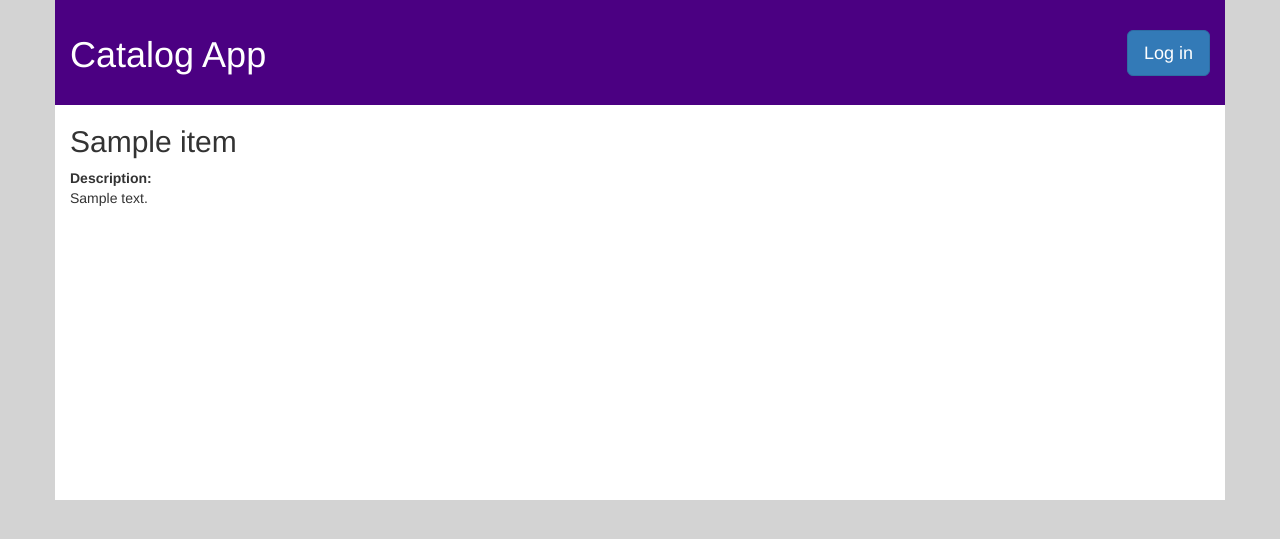
After one commit to msurmenok/Sport-Item-Catalog, a Flask app: a page that uses templates/item.html in a window 1280 px wide. The commit adds this page. Shown: the top 539 px of the page. Run offline with Flask 2, Linux system fonts and the light colour scheme; tables that the repository leaves empty hold one stand-in row (values such as "Sample post"); some libraries are stand-ins or nearby versions.

Commit message:
added page for individual items

```diff
--- a/application.py
+++ b/application.py
@@ -30,11 +30,17 @@ def index():
 def showCategory(category_name):
     categories = db_session.query(Category).order_by(Category.name)
     current_category = db_session.query(Category).filter_by(name=category_name).one()
-    print(current_category.id)
-    print(current_category.name)
     items = db_session.query(Item).filter_by(category_id=current_category.id).all()
+
     return render_template('category.html', items=items,
                            current_category=current_category, categories=categories)
+
+@app.route('/catalog/<category_name>/<item_name>/')
+def viewItem(category_name, item_name):
+    current_category = db_session.query(Category).filter_by(name=category_name).one()
+    item = db_session.query(Item).filter_by(category_id=current_category.id, name=item_name).one()
+    return render_template('item.html', item=item)
+
 
 # At the end start Flask app.
 if __name__ == '__main__':
--- a/static/styles.css
+++ b/static/styles.css
@@ -4,6 +4,7 @@ body {
 
 .container {
     background-color: white;
+    min-height: 500px;
 }
 
 .top-menu {
@@ -12,10 +13,25 @@ body {
     padding-bottom: 20px;
 }
 
-h1 {
+h1 a, h1 a:hover {
     color: white;
+    text-decoration: none;
 }
 
 .btn-login {
     margin-top: 15px;
 }
+
+ul {
+    list-style-type: none;
+    margin: 0;
+    padding: 0;
+}
+
+ul li {
+    margin: 5px;
+}
+
+ul li:hover {
+    background-color: lightgray;
+}
--- a/templates/header.html
+++ b/templates/header.html
@@ -1,6 +1,6 @@
 <div class="row top-menu">
     <div class="col-md-8 col-sm-6 col-xs-6">
-        <h1>Catalog App</h1>
+        <h1><a href="/">Catalog App</a></h1>
     </div>
     <div class="col-md-4 col-sm-6 col-xs-6 text-right">
         <a href="#" class="btn btn-primary btn-lg btn-login">Log in</a>
--- /dev/null
+++ b/templates/item.html
@@ -0,0 +1,12 @@
+{% extends "base.html" %}
+{% block content %}
+{% include "header.html" %}
+    <div class="row">
+        <div class="col-md-12">
+            <h2>{{ item.name }}</h2>
+            <strong>Description: </strong>
+            <br>
+            {{ item.description }}
+        </div>
+    </div>
+{% endblock %}
```
Also changed, not shown: templates/category.html (+13 -9 lines), templates/index.html (+4 -4 lines).
